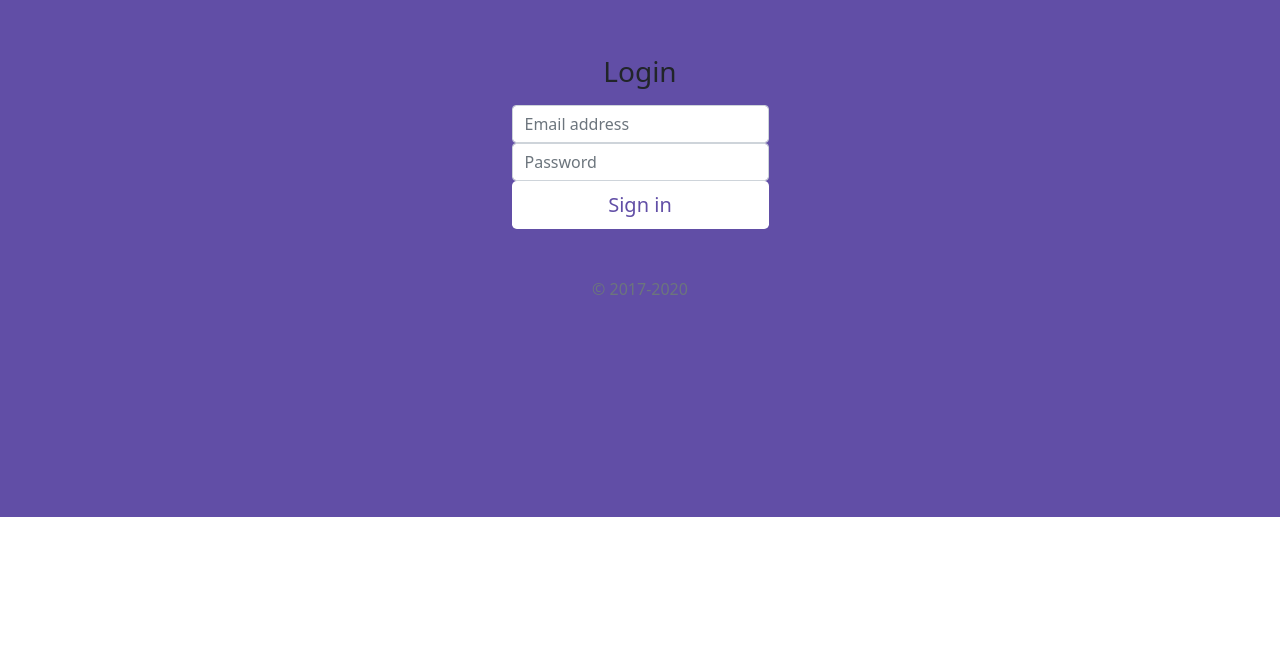
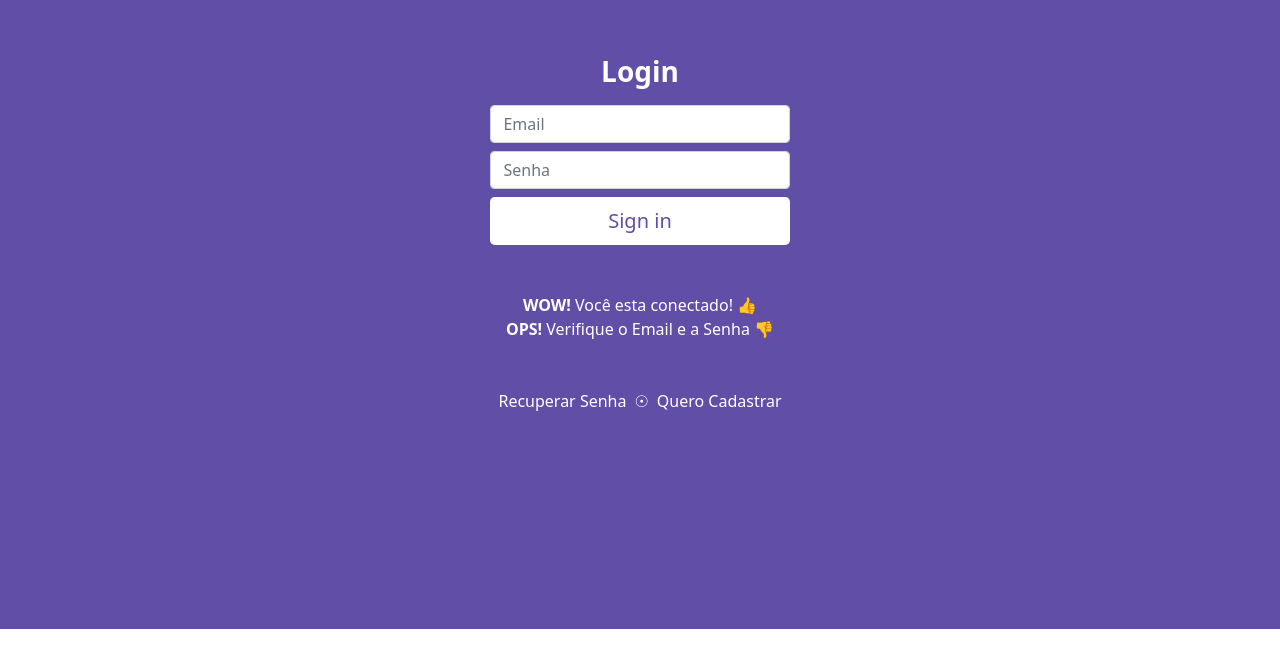
Before and after one commit to GabrielZilioti/Site_de_Eventos, a React (Create React App) app in the folder eventos/: page / in a window 1280 px wide. Shown: the part 137-800 px from the top of the page. Built offline with nearby package versions, Linux system fonts and the light colour scheme.

Commit message:
better bootstrap

```diff
--- a/eventos/src/view/login/index.js
+++ b/eventos/src/view/login/index.js
@@ -6,20 +6,24 @@ function Login(){
         <div className="login-content d-flex align-items-center">
                 <form className="form-signin mx-auto">
                 <div className="text-center mb-4">
-                    <h1 className="h3 mb-3 fw-normal">Login</h1>
+                    <h1 className="h3 mb-3 fw-bold text-white">Login</h1>
 
-
-                    <div>
-                        <input type="email" id="inputEmail" class="form-control" placeholder="Email address" />
-                    </div>
-
-                    <div>
-                        <input type="password" id="inputPassword" class="form-control" placeholder="Password" />
-                    </div>
+                        <input type="email" id="inputEmail" class="form-control my-2" placeholder="Email" />
+                        <input type="password" id="inputPassword" class="form-control my-2" placeholder="Senha" />
 
                     <button className="w-100 btn btn-lg btn-block btn-login" type="submit">Sign in</button>
 
-                    <p class="mt-5 mb-3 text-muted">&copy; 2017-2020</p>
+                    <div className="msg-login text-white my-5">
+                        <span><strong>WOW!</strong> Você esta conectado! &#128077; </span>
+                        <br></br>
+                        <span><strong>OPS!</strong> Verifique o Email e a Senha &#128078; </span>
+                    </div>
+
+                    <div className="opcoes-login mt-5">
+                        <a href="#" className="mx-2">Recuperar Senha</a>
+                        <span className="text-white">&#9737;</span>
+                        <a href="#" className="mx-2">Quero Cadastrar</a>
+                    </div>
                 </div>
             </form>
         </div>
--- a/eventos/src/view/login/login.css
+++ b/eventos/src/view/login/login.css
@@ -14,3 +14,12 @@
 .btn-login:hover {
     background-color: #f21667;
 }
+.opcoes-login a{
+    text-decoration: none;
+    color: #fff;
+    transition: .3s ease-in;
+}
+
+.opcoes-login a:hover{
+    color: #f21667;
+}
```
Also changed, not shown: 1 other file (tests, documents, lock files or other folders).
